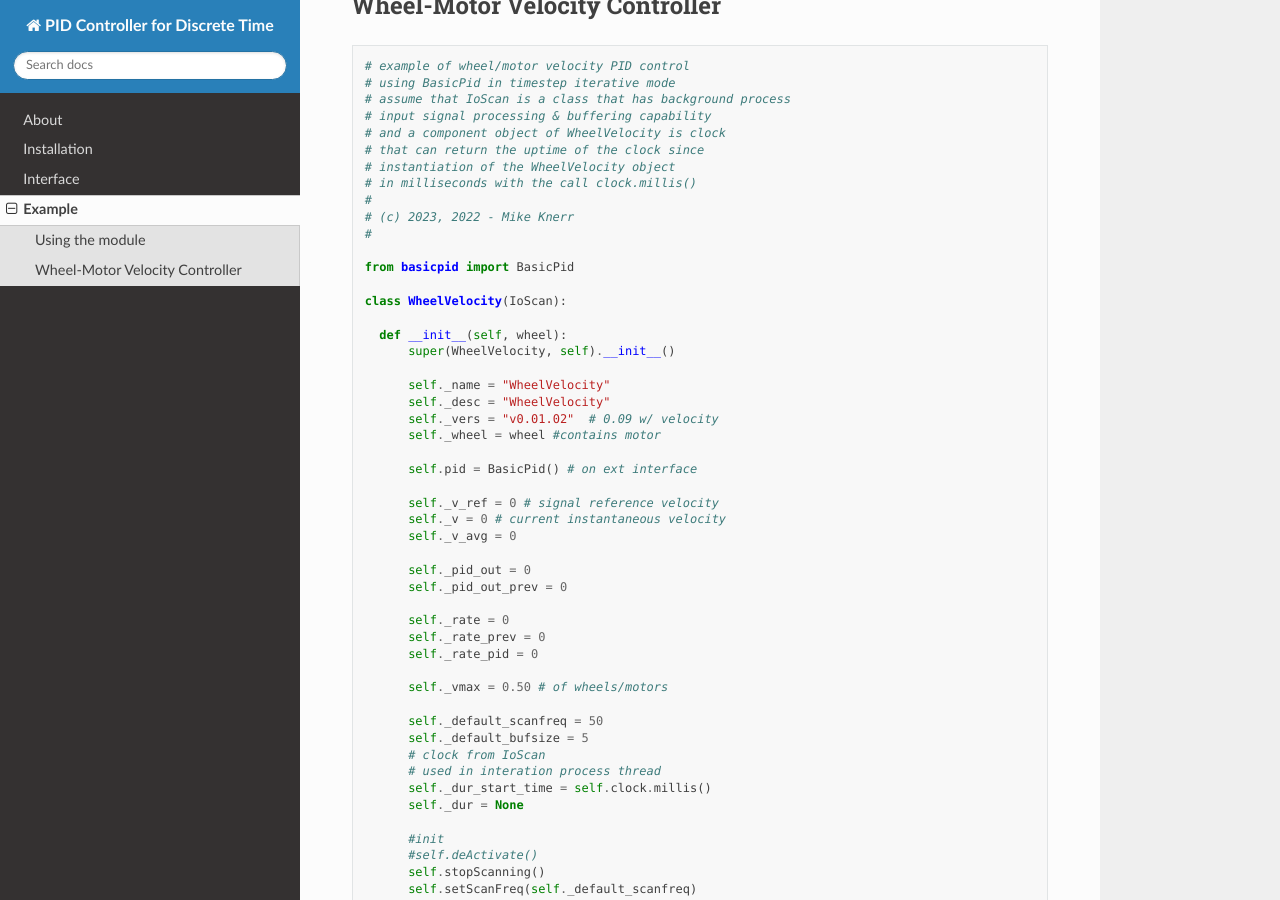
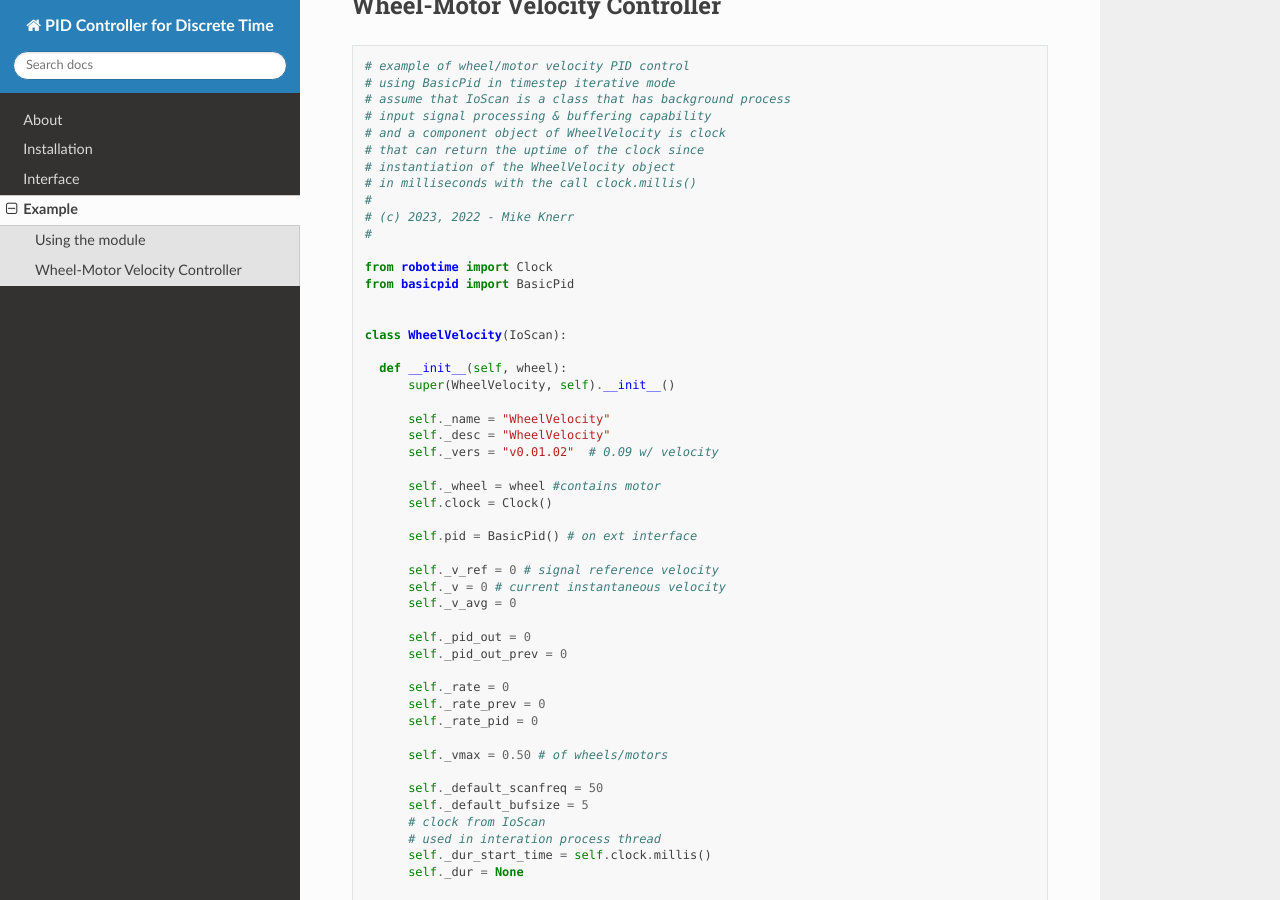
Before and after one commit to mkner/robo-pid, a Sphinx documentation site: the page built from docs/examples.rst, in a window 1280 px wide and 900 px high, scrolled down 841 px. Built offline with Sphinx 7.4.7 and the Read the Docs theme 2.0.0, drawn with Linux system fonts in a browser that asks for light colours.

Commit message:
Update examples.rst

```diff
--- a/docs/examples.rst
+++ b/docs/examples.rst
@@ -44,7 +44,9 @@ Wheel-Motor Velocity Controller
   # (c) 2023, 2022 - Mike Knerr
   #
 
+  from robotime import Clock
   from basicpid import BasicPid
+
 
   class WheelVelocity(IoScan):
 
@@ -54,7 +56,9 @@ Wheel-Motor Velocity Controller
         self._name = "WheelVelocity"
         self._desc = "WheelVelocity"
         self._vers = "v0.01.02"  # 0.09 w/ velocity
+
         self._wheel = wheel #contains motor
+        self.clock = Clock()
 
         self.pid = BasicPid() # on ext interface
 
```
